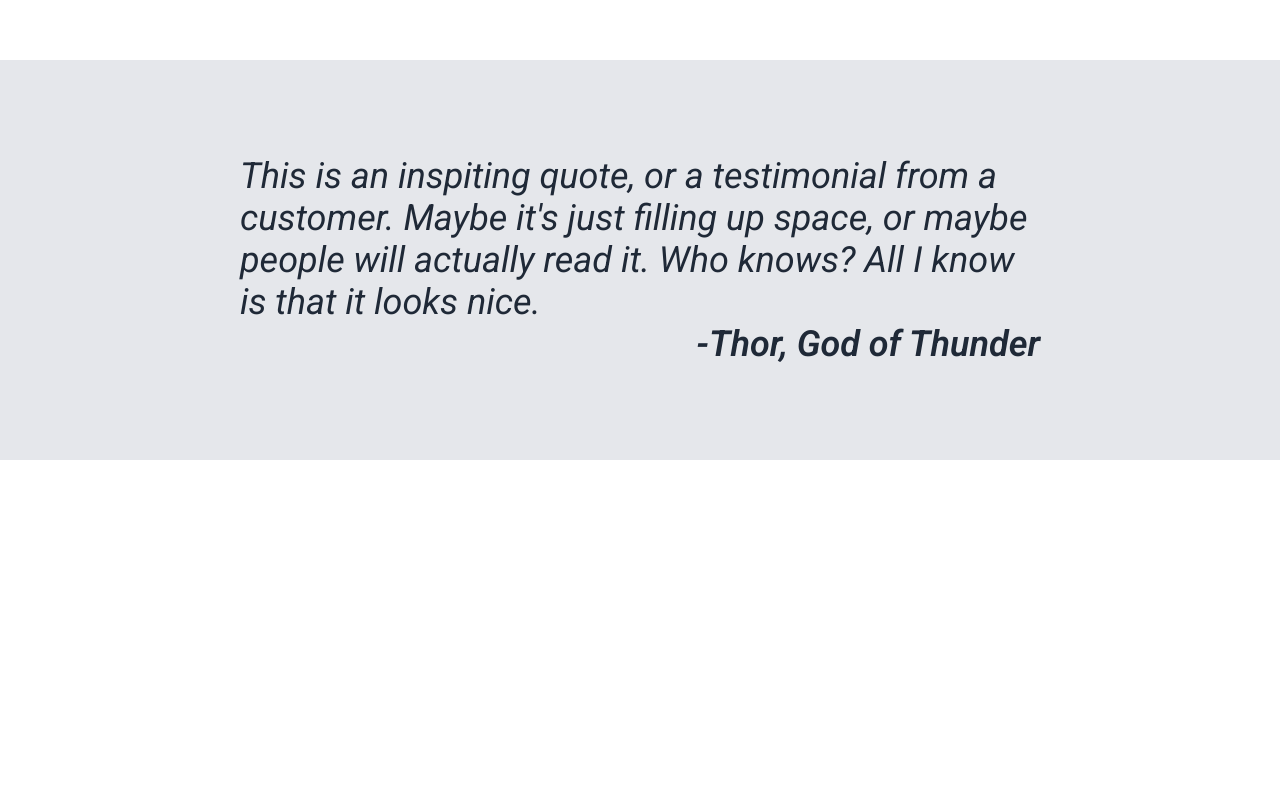
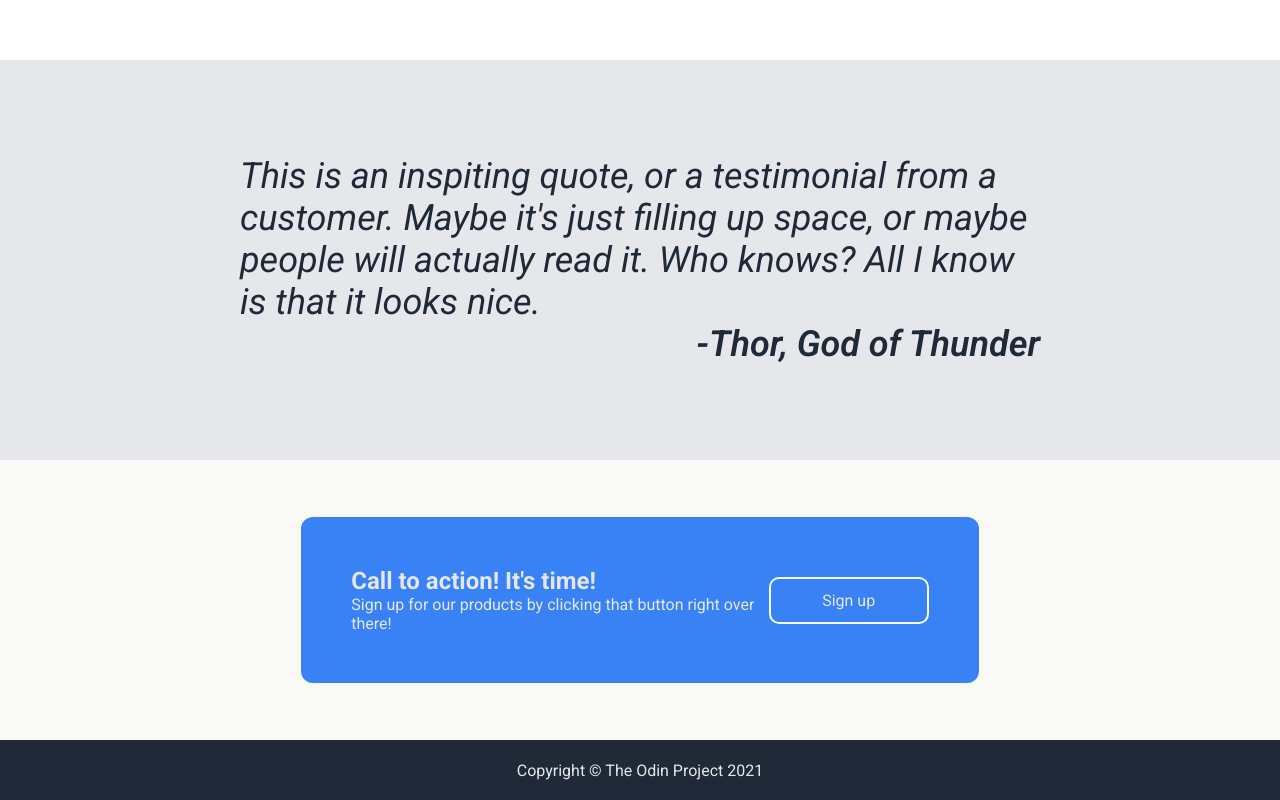
Before and after one commit to H4ROOON/flexbox, a plain HTML site: page index.html in a window 1280 px wide. Shown: the part 1348-2148 px from the top of the page. Before the commit the page ends 1808 px from the top, so only its background shows below. Drawn offline with Linux system fonts and the light colour scheme.

Commit message:
Added cta and footer and completed the project.

```diff
--- a/index.html
+++ b/index.html
@@ -66,6 +66,20 @@
         </div>
     </section>
 
+    <section class="cta">
+        <div class="cta-container">
+            <div class="cta-content">
+                <h2>Call to action! It's time!</h2>
+                <p>Sign up for our products by clicking that button right over there!</p>
+            </div>
+            <a class="cta-btn" href="#">Sign up</a>
+        </div>
+    </section>
+    </main>
+
+    <footer class="footer">
+        <p>Copyright &copy; The Odin Project 2021</p>
+    </footer>
 </body>
 
 </html>
--- a/style.css
+++ b/style.css
@@ -187,3 +187,55 @@
     text-align: end;
     font-weight: 600;
 }
+
+.cta {
+    width: 100%;
+    height: 35vh;
+    display: flex;
+    justify-content: center;
+    align-items: center;
+    background: #f9faf8;
+    padding: 50px;
+}
+
+.cta-container {
+    max-width: 900px;
+    background-color: #3882f6;
+    padding: 50px;
+    border-radius: 12px;
+    display: flex;
+    justify-content: space-between;
+    align-items: center;
+    gap: 10px;
+}
+
+.cta-btn {
+    border: 2px solid #f9faf8;
+    padding: 12px;
+    width: 30%;
+    min-width: 120px;
+    border-radius: 10px;
+    color: #e5e7eb;
+    text-decoration: none;
+    transition: all .4s ease-in-out;
+    text-align: center;
+}
+
+.cta-content {
+    color: #e5e7eb;
+}
+
+.cta-btn:hover {
+    background-color: #e5e7eb;
+    color: #3882f6;
+}
+
+.footer {
+    background-color: #1f2937;
+    width: 100%;
+    height: 60px;
+    display: flex;
+    justify-content: center;
+    align-items: center;
+    color: #e5e7eb;
+}
```
